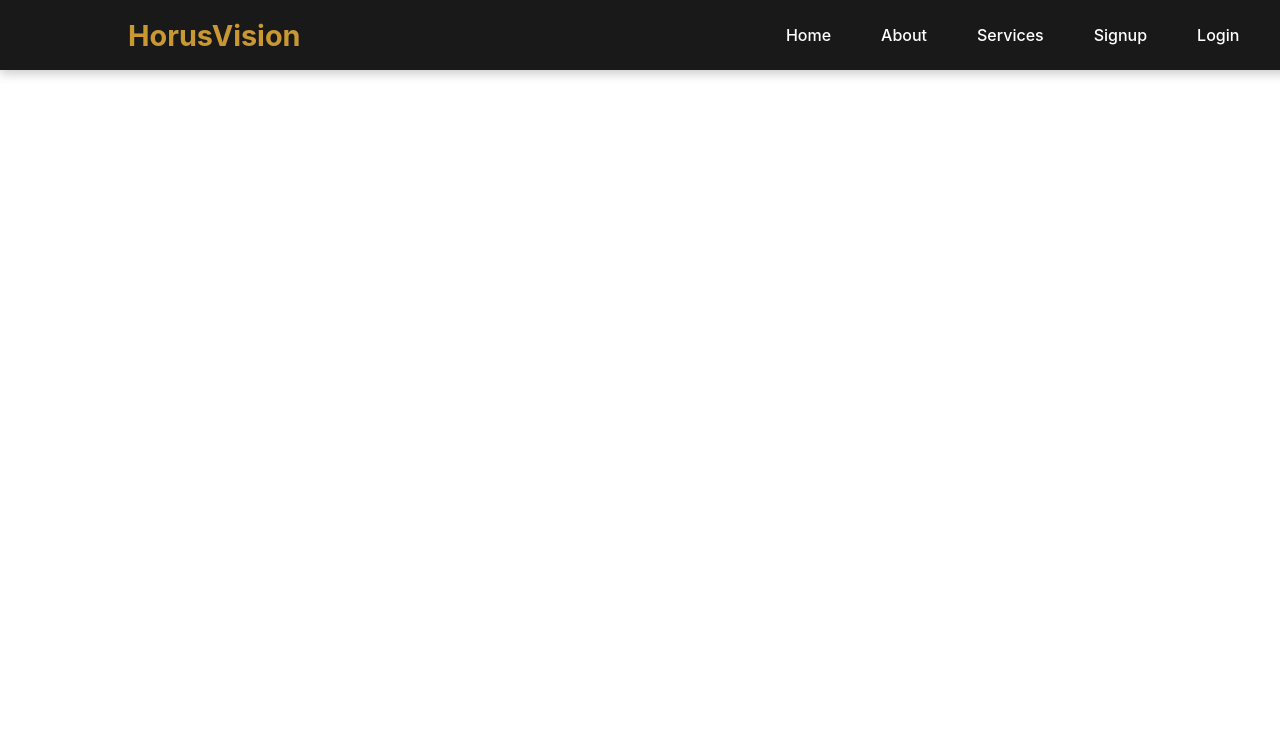
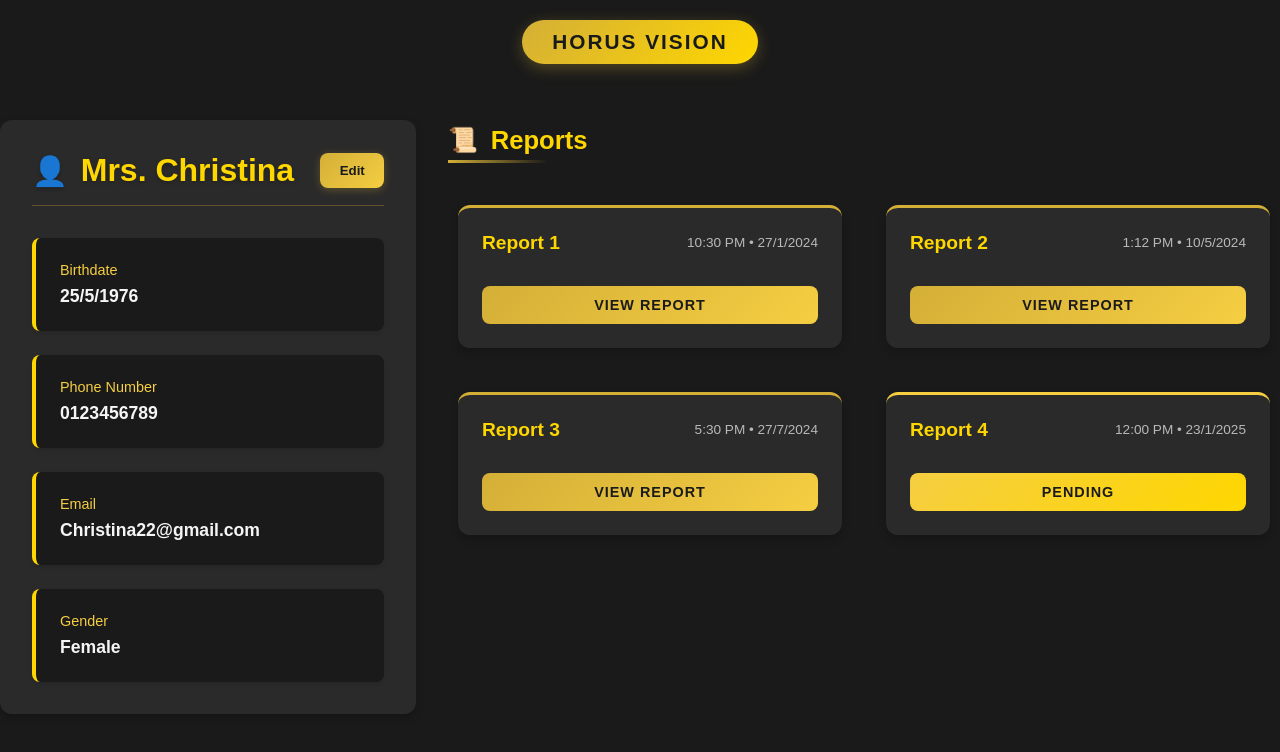
Before and after one commit to AmrNawar25/my-app, a React (Create React App) app: page /dashboard in a window 1280 px wide. Shown: the top 752 px of the page. Built offline with nearby package versions, Linux system fonts and the light colour scheme.

Commit message:
Patient Dashboard

```diff
--- a/src/App.js
+++ b/src/App.js
@@ -1,5 +1,5 @@
 import React from "react";
-import { BrowserRouter as Router, Route, Routes } from "react-router-dom";
+import { BrowserRouter as Router, Route, Routes, useLocation } from "react-router-dom";
 import Navbar from "./components/Navbar";
 import WelcomePage from "./components/WelcomePage";
 import HowItWorks from "./components/HowItWorks";
@@ -9,34 +9,39 @@ import ContactUs from "./components/ContactUs";
 import SignupPage from "./components/SignUpPage";
 import LoginPage from "./components/LoginPage";
 import PatientUpload from "./components/PatientUpload";
+import PatientDashboard from "./components/PatientDashboard";
 
-function App() {
+const AppContent = () => {
+  const location = useLocation();
+
   return (
-    <Router>
     <>
-        <Navbar />
+      {!location.pathname.includes('/dashboard') && <Navbar />}
       <Routes>
         <Route path="/" element={<Home />} />
         <Route path="/signup" element={<SignupPage />} />
         <Route path="/login" element={<LoginPage />} />
-          <Route path="/PatientUpload" element={<PatientUpload />} />
+        <Route path="/patient-upload" element={<PatientUpload />} />
+        <Route path="/dashboard" element={<PatientDashboard />} />
       </Routes>
     </>
-    </Router>
   );
-}
+};
 
-// Home page component (includes WelcomePage and all sections)
 const Home = () => (
   <>
     <WelcomePage />
     <HowItWorks />
     <XrayPage />
     <MeetTheTeam />
-
     <ContactUs />
   </>
-
 );
 
-export default App;
+export default function App() {
+  return (
+    <Router>
+      <AppContent />
+    </Router>
+  );
+}
--- /dev/null
+++ b/src/components/PatientDashboard.jsx
@@ -0,0 +1,103 @@
+import React from 'react';
+import { useNavigate } from 'react-router-dom';
+import {
+  PageContainer,
+  HomeButtonWrapper,
+  HomeButton,
+  DashboardContainer,
+  UserInfoSection,
+  ReportsSection,
+  DashboardHeader,
+  PatientName,
+  EditButton,
+  PatientInfoGrid,
+  InfoCard,
+  InfoLabel,
+  InfoValue,
+  SectionTitle,
+  ReportsGrid,
+  ReportCard,
+  ReportHeader,
+  ReportTitle,
+  ReportMeta,
+  ViewReportButton
+} from '../styles/PatientDashboardStyles';
+
+const PatientDashboard = () => {
+  const navigate = useNavigate();
+
+  return (
+    <PageContainer>
+      <HomeButtonWrapper>
+        <HomeButton onClick={() => navigate('/')}>HORUS VISION</HomeButton>
+      </HomeButtonWrapper>
+
+      <DashboardContainer>
+        <UserInfoSection>
+          <DashboardHeader>
+            <PatientName>Mrs. Christina</PatientName>
+            <EditButton>Edit</EditButton>
+          </DashboardHeader>
+
+          <PatientInfoGrid>
+            <InfoCard>
+              <InfoLabel>Birthdate</InfoLabel>
+              <InfoValue>25/5/1976</InfoValue>
+            </InfoCard>
+            <InfoCard>
+              <InfoLabel>Phone Number</InfoLabel>
+              <InfoValue>0123456789</InfoValue>
+            </InfoCard>
+            <InfoCard>
+              <InfoLabel>Email</InfoLabel>
+              <InfoValue>Christina22@gmail.com</InfoValue>
+            </InfoCard>
+            <InfoCard>
+              <InfoLabel>Gender</InfoLabel>
+              <InfoValue>Female</InfoValue>
+            </InfoCard>
+          </PatientInfoGrid>
+        </UserInfoSection>
+
+        <ReportsSection>
+          <SectionTitle>Reports</SectionTitle>
+          <ReportsGrid>
+            <ReportCard status="Completed">
+              <ReportHeader>
+                <ReportTitle>Report 1</ReportTitle>
+                <ReportMeta>10:30 PM • 27/1/2024</ReportMeta>
+              </ReportHeader>
+              <ViewReportButton status="Completed">View Report</ViewReportButton>
+            </ReportCard>
+
+            <ReportCard status="Completed">
+              <ReportHeader>
+                <ReportTitle>Report 2</ReportTitle>
+                <ReportMeta>1:12 PM • 10/5/2024</ReportMeta>
+              </ReportHeader>
+              <ViewReportButton status="Completed">View Report</ViewReportButton>
+            </ReportCard>
+
+            <ReportCard status="Completed">
+              <ReportHeader>
+                <ReportTitle>Report 3</ReportTitle>
+                <ReportMeta>5:30 PM • 27/7/2024</ReportMeta>
+              </ReportHeader>
+              <ViewReportButton status="Completed">View Report</ViewReportButton>
+            </ReportCard>
+
+            <ReportCard status="Pending">
+              <ReportHeader>
+                <ReportTitle>Report 4</ReportTitle>
+                <ReportMeta>12:00 PM • 23/1/2025</ReportMeta>
+              </ReportHeader>
+              <ViewReportButton status="Pending">Pending</ViewReportButton>
+            </ReportCard>
+          </ReportsGrid>
+        </ReportsSection>
+      </DashboardContainer>
+    </PageContainer>
+  );
+};
+
+export default PatientDashboard;
--- /dev/null
+++ b/src/styles/PatientDashboardStyles.js
@@ -0,0 +1,245 @@
+import styled from 'styled-components';
+
+// Gold Color Palette
+const goldDark = '#D4AF37';
+const goldLight = '#FFD700';
+const goldAccent = '#F5CE42';
+const darkBg = '#1A1A1A';
+const lightText = '#F5F5F5';
+const cardBg = '#2A2A2A';
+
+export const PageContainer = styled.div`
+  min-height: 100vh;
+  background: ${darkBg};
+  padding: 0;
+  margin: 0;
+`;
+
+export const HomeButtonWrapper = styled.div`
+  position: absolute;
+  top: 20px;
+  left: 0;
+  right: 0;
+  display: flex;
+  justify-content: center;
+  z-index: 1000;
+`;
+
+export const HomeButton = styled.button`
+  background: linear-gradient(135deg, ${goldDark} 0%, ${goldLight} 100%);
+  color: ${darkBg};
+  border: none;
+  padding: 10px 30px;
+  font-size: 1.3rem;
+  font-weight: bold;
+  border-radius: 30px;
+  cursor: pointer;
+  transition: all 0.3s ease;
+  text-transform: uppercase;
+  letter-spacing: 2px;
+  box-shadow: 0 4px 15px rgba(212, 175, 55, 0.3);
+
+  &:hover {
+    transform: translateY(-2px);
+    box-shadow: 0 6px 20px rgba(212, 175, 55, 0.5);
+  }
+`;
+
+export const DashboardContainer = styled.div`
+  background: ${darkBg};
+  padding: 0rem;
+  padding-top: 100px;
+  margin: 0 auto;
+  min-height: 100vh;
+  width: 100%;
+  max-width: 1400px;
+  font-family: 'Montserrat', sans-serif;
+  display: grid;
+  grid-template-columns: 1fr 2fr;
+  gap: 2rem;
+`;
+
+export const UserInfoSection = styled.section`
+  background: ${cardBg};
+  border-radius: 12px;
+  padding: 2rem;
+  height: fit-content;
+  position: sticky;
+  top: 120px;
+  box-shadow: 0 4px 8px rgba(0, 0, 0, 0.2);
+`;
+
+export const ReportsSection = styled.section`
+  background: ${darkBg};
+  border-radius: 12px;
+`;
+
+export const DashboardHeader = styled.div`
+  display: flex;
+  justify-content: space-between;
+  align-items: center;
+  margin-bottom: 2rem;
+  padding-bottom: 1rem;
+  border-bottom: 1px solid rgba(212, 175, 55, 0.3);
+`;
+
+export const PatientName = styled.h2`
+  font-size: 2rem;
+  color: ${goldLight};
+  margin: 0;
+  display: flex;
+  align-items: center;
+  gap: 0.8rem;
+  text-shadow: 0 2px 4px rgba(0, 0, 0, 0.2);
+
+  &::before {
+    content: '👤';
+    font-size: 1.8rem;
+  }
+`;
+
+export const EditButton = styled.button`
+  background: linear-gradient(135deg, ${goldDark} 0%, ${goldAccent} 100%);
+  color: ${darkBg};
+  border: none;
+  padding: 0.6rem 1.2rem;
+  border-radius: 8px;
+  cursor: pointer;
+  font-weight: 600;
+  transition: all 0.3s;
+  display: flex;
+  align-items: center;
+  gap: 0.5rem;
+  box-shadow: 0 2px 8px rgba(212, 175, 55, 0.3);
+
+  &:hover {
+    transform: translateY(-2px);
+    box-shadow: 0 4px 12px rgba(212, 175, 55, 0.5);
+  }
+`;
+
+export const PatientInfoGrid = styled.div`
+  display: grid;
+  grid-template-columns: 1fr;
+  gap: 1.5rem;
+`;
+
+export const InfoCard = styled.div`
+  background: ${darkBg};
+  padding: 1.5rem;
+  border-radius: 8px;
+  border-left: 4px solid ${goldLight};
+  transition: all 0.3s ease;
+  box-shadow: 0 2px 4px rgba(0, 0, 0, 0.1);
+
+  &:hover {
+    transform: translateY(-3px);
+    box-shadow: 0 4px 8px rgba(212, 175, 55, 0.2);
+  }
+`;
+
+export const InfoLabel = styled.p`
+  color: ${goldAccent};
+  font-size: 0.9rem;
+  margin: 0 0 0.5rem 0;
+  font-weight: 500;
+`;
+
+export const InfoValue = styled.p`
+  color: ${lightText};
+  font-size: 1.1rem;
+  font-weight: 600;
+  margin: 0;
+`;
+
+export const SectionTitle = styled.h3`
+  font-size: 1.6rem;
+  color: ${goldLight};
+  margin-bottom: 2rem;
+  display: flex;
+  align-items: center;
+  gap: 0.8rem;
+  position: relative;
+  padding-bottom: 0.5rem;
+
+  &::before {
+    content: '📜';
+    font-size: 1.5rem;
+  }
+
+  &::after {
+    content: '';
+    position: absolute;
+    bottom: 0;
+    left: 0;
+    width: 100px;
+    height: 3px;
+    background: linear-gradient(90deg, ${goldDark}, transparent);
+  }
+`;
+
+export const ReportsGrid = styled.div`
+  display: grid;
+  grid-template-columns: repeat(auto-fill, minmax(350px, 1fr));
+  gap: 1.5rem;
+`;
+
+export const ReportCard = styled.div`
+  background: ${cardBg};
+  border-radius: 12px;
+  margin: 10px;
+  padding: 1.5rem;
+  transition: all 0.3s ease;
+  box-shadow: 0 4px 8px rgba(0, 0, 0, 0.2);
+  border-top: 3px solid ${props =>
+    props.status === 'Pending' ? '#F5CE42' : '#D4AF37'};
+
+  &:hover {
+    transform: translateY(-5px);
+    box-shadow: 0 8px 16px rgba(212, 175, 55, 0.3);
+  }
+`;
+
+export const ReportHeader = styled.div`
+  display: flex;
+  justify-content: space-between;
+  align-items: center;
+  margin-bottom: 1rem;
+`;
+
+export const ReportTitle = styled.h4`
+  margin: 0;
+  color: ${goldLight};
+  font-size: 1.2rem;
+  font-weight: 600;
+`;
+
+export const ReportMeta = styled.div`
+  color: rgba(245, 245, 245, 0.7);
+  font-size: 0.85rem;
+`;
+
+export const ViewReportButton = styled.button`
+  background: ${props => props.status === 'Pending'
+    ? `linear-gradient(135deg, #F5CE42 0%, #FFD700 100%)`
+    : `linear-gradient(135deg, ${goldDark} 0%, ${goldAccent} 100%)`};
+  color: ${darkBg};
+  border: none;
+  padding: 0.7rem 1rem;
+  border-radius: 8px;
+  cursor: ${props => props.status === 'Pending' ? 'not-allowed' : 'pointer'};
+  font-weight: 600;
+  width: 100%;
+  margin-top: 1rem;
+  transition: all 0.3s;
+  text-transform: uppercase;
+  letter-spacing: 1px;
+  font-size: 0.9rem;
+
+  &:hover {
+    transform: ${props => props.status === 'Pending' ? 'none' : 'translateY(-2px)'};
+    box-shadow: ${props => props.status === 'Pending'
+      ? 'none'
+      : '0 4px 12px rgba(212, 175, 55, 0.4)'};
+  }
+`;
```
Lines whose indentation alone changed are shown as unchanged.
